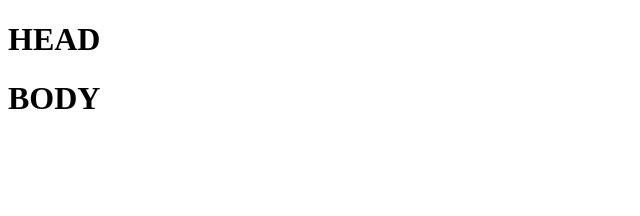
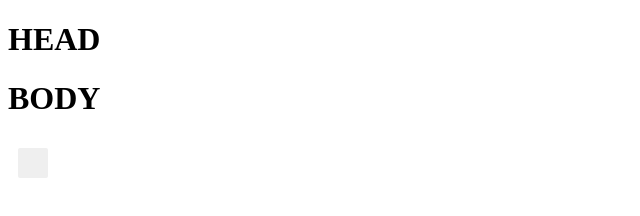
Before and after one commit to cf51/Cookie-Manager, a browser extension: page plugin.html in a window 1280 px wide. Shown: the full height of the page, 0-640 px from the left. Drawn offline with Linux system fonts and the light colour scheme.

Commit message:
Adding icons and creating the extension aspect

```diff
--- a/plugin.css
+++ b/plugin.css
@@ -0,0 +1,13 @@
+button {
+    height: 30px;
+    width: 30px;
+    outline: none;
+    margin: 10px;
+    border: none;
+    border-radius: 2px;
+  }
+
+  button.current {
+    box-shadow: 0 0 0 2px white,
+                0 0 0 4px black;
+  }
--- a/plugin.html
+++ b/plugin.html
@@ -1,11 +1,13 @@
 <!DOCTYPE html>
 <html lang="en">
     <head>
+        <link rel="stylesheet" href="plugin.css">
         <link rel="icon" href="favicon.png">
         <h1>HEAD</h1>
     </head>
     <title>Cookie Manager</title>
     <body>
         <h1>BODY</h1>
+        <button id="changeColor"></button>
     </body>
 </html>
```
Also changed, not shown: plugin.js (+7 -0 lines), images/favicon128x128.png (added), images/favicon16x16.png (added), images/favicon32x32.png (added), images/favicon64x64.png (added), manifest.json.
